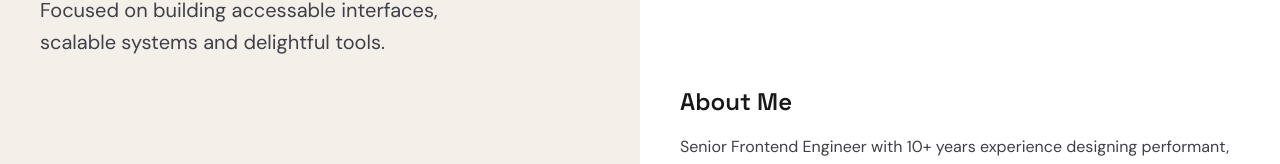
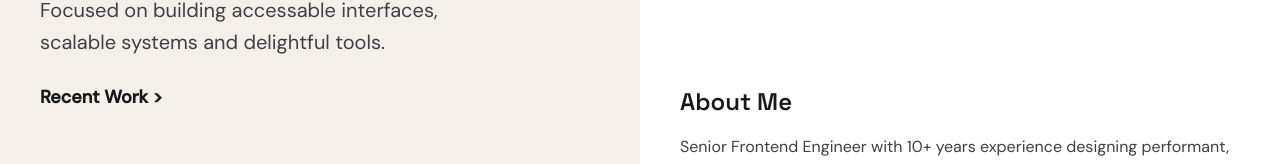
Before and after one commit to jeissler/jeissler.com, a Vue app: page / in a window 1280 px wide. Shown: the part 175-339 px from the top of the page. Built offline with nearby package versions, Linux system fonts and the light colour scheme.

Commit message:
add recent work button to intro

```diff
--- a/src/components/Intro.vue
+++ b/src/components/Intro.vue
@@ -4,10 +4,18 @@
   >
     <div class="mt-3">
       <h1 class="text-4xl md:text-6xl font-semibold mb-6 contrast:text-white">Jeremy Eissler</h1>
-      <p class="text-lg md:text-xl text-zinc-700 leading-relaxed max-w-md contrast:text-indigo-100">
+      <p
+        class="text-lg mb-6 md:text-xl text-zinc-700 leading-relaxed max-w-md contrast:text-indigo-100"
+      >
         I am a maker, doer and way-finding engineer. Focused on building accessable interfaces,
         scalable systems and delightful tools.
       </p>
+      <router-link
+        :to="{ name: 'portfolio' }"
+        class="font-semibold text-lg py-2 pr-2 hover:pl-6 duration-300"
+      >
+        Recent Work >
+      </router-link>
     </div>
     <nav class="mt-12 text-sm font-medium flex gap-6">
       <a
```
